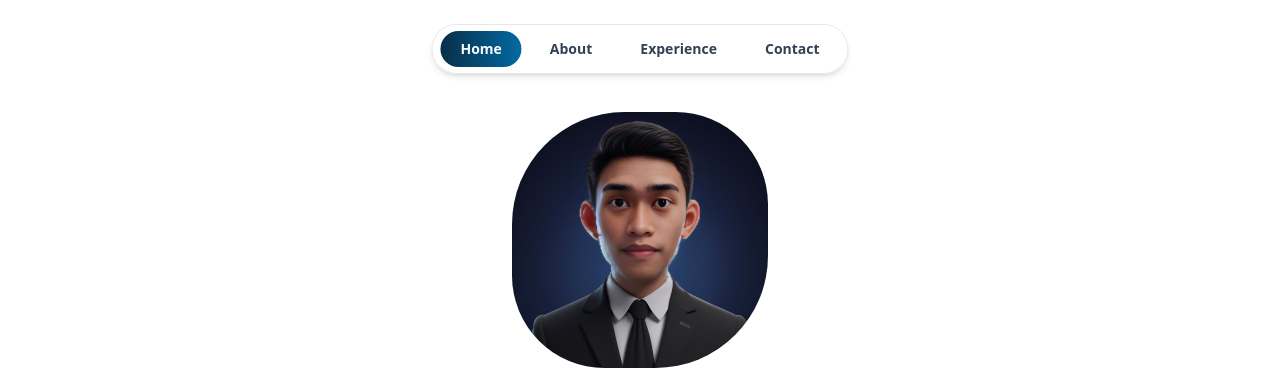
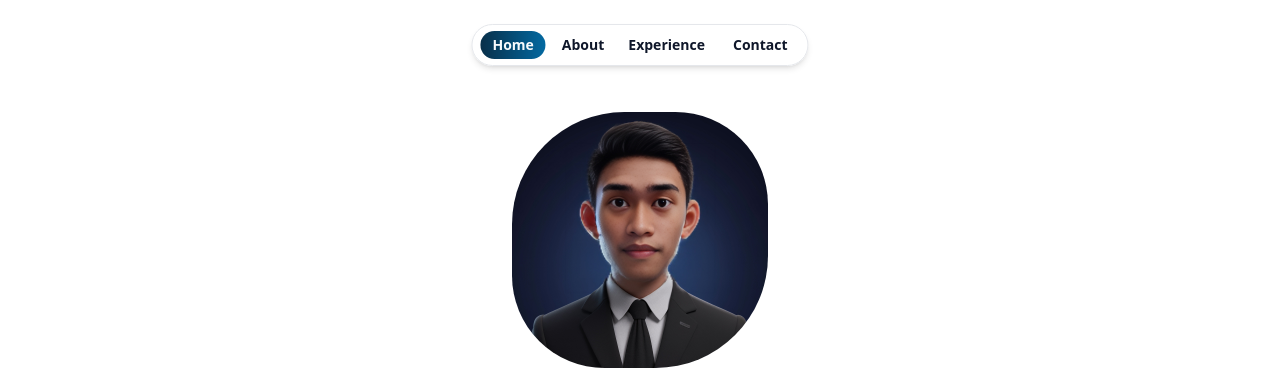
Before and after one commit to AqilulMuttaqin/belajar-tailwind, a website: page public/portofolio.html in a window 1280 px wide. Shown: the top 385 px of the page. Drawn offline with Linux system fonts and the light colour scheme.

Commit message:
perbaikan navbar portofolio

```diff
--- a/public/portofolio.html
+++ b/public/portofolio.html
@@ -9,16 +9,16 @@
 <body>
     <nav class="fixed top-6 left-1/2 -translate-x-1/2">
         <ul class="bg-white bg-opacity-90 border shadow-md px-2 py-1.5 rounded-full flex items-center">
-            <li class="mr-1 px-5 py-2 text-slate-700 hover:text-blue-900 font-bold text-sm active" id="home-link">
+            <li class="mr-1 px-3 py-1 text-slate-900 font-bold text-sm active" id="home-link">
                 <a href="#home">Home</a>
             </li>
-            <li class="mx-1 px-5 py-2 text-slate-700 hover:text-blue-900 font-bold text-sm" id="about-link">
+            <li class="px-3 py-1 text-slate-900 hover:text-sky-900 font-bold text-sm" id="about-link">
                 <a href="#about">About</a>
             </li>
-            <li class="mx-1 px-5 py-2 text-slate-700 hover:text-blue-900 font-bold text-sm" id="experience-link">
+            <li class="px-3 py-1 text-slate-900 hover:text-sky-900 font-bold text-sm" id="experience-link">
                 <a href="#experience">Experience</a>
             </li>
-            <li class="ml-1 px-5 py-2 text-slate-700 hover:text-blue-900 font-bold text-sm" id="contact-link">
+            <li class="ml-1 px-3 py-1 text-slate-900 hover:text-sky-900 font-bold text-sm" id="contact-link">
                 <a href="#contact">Contact</a>
             </li>
         </ul>
--- a/src/js/script.js
+++ b/src/js/script.js
@@ -12,8 +12,10 @@ window.addEventListener('scroll', function() {
         if (top >= offset && top < offset + height) {
             navLinks.forEach((link) => {
                 link.classList.remove('active');
+                link.classList.add('hover:text-sky-900');
                 if (link.querySelector('a').getAttribute('href') === '#' + id) {
                     link.classList.add('active');
+                    link.classList.remove('hover:text-sky-900');
                 }
             });
         }
```
Also changed, not shown: public/css/style.css.
